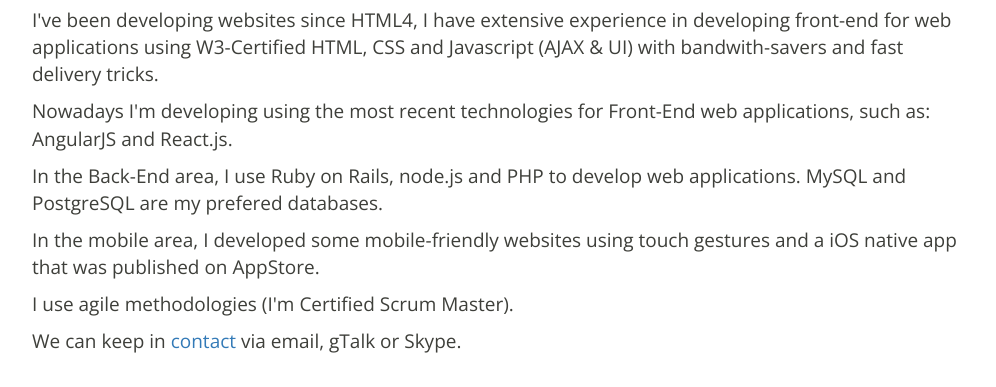
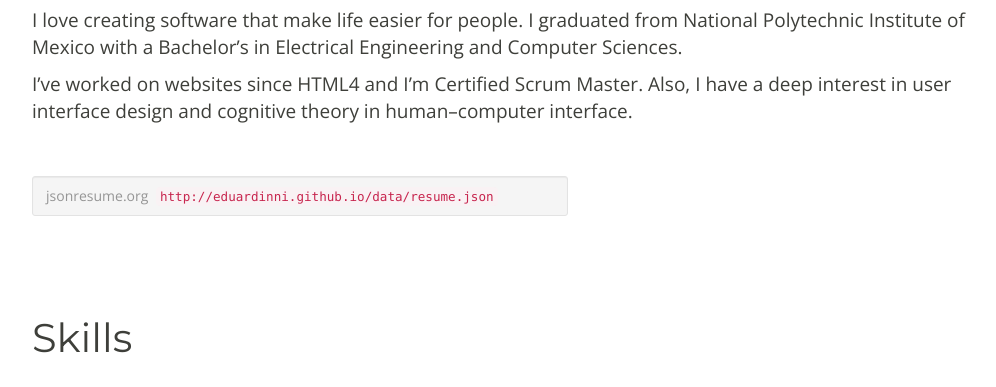
Before and after one commit to eduardinni/eduardinni.github.io, a plain HTML site: page index.html in a window 1280 px wide. Shown: the part 687-1074 px from the top of the page, without its empty margins (138-1134 px from the left). Drawn offline with nearby package versions, Linux system fonts and the light colour scheme.

Commit message:
updated resume

```diff
--- a/index.html
+++ b/index.html
@@ -90,22 +90,10 @@
         <div class="col-md-12">
           <h2 id="about" class="section-title">About me</h2>
           <p class="content">
-            I've been developing websites since HTML4, I have extensive experience in developing front-end for web applications using W3-Certified HTML, CSS and Javascript (AJAX & UI) with bandwith-savers and fast delivery tricks.
+            I love creating software that make life easier for people. I graduated from National Polytechnic Institute of Mexico with a Bachelor’s in Electrical Engineering and Computer Sciences.
           </p>
           <p class="content">
-            Nowadays I'm developing using the most recent technologies for Front-End web applications, such as: AngularJS and React.js.
-          </p>
-          <p class="content">
-            In the Back-End area, I use Ruby on Rails, node.js and PHP to develop web applications. MySQL and PostgreSQL are my prefered databases.
-          </p>
-          <p class="content">
-            In the mobile area, I developed some mobile-friendly websites using touch gestures and a iOS native app that was published on AppStore.
-          </p>
-          <p class="content">
-            I use agile methodologies (I'm Certified Scrum Master).
-          </p>
-          <p class="content">
-            We can keep in <a href="#contact">contact</a> via email, gTalk or Skype.
+            I’ve worked on websites since HTML4 and I’m Certified Scrum Master. Also, I have a deep interest in user interface design and cognitive theory in human–computer interface.
           </p>
         </div>
       </div>
@@ -131,7 +119,6 @@
               <span class="devicons devicons-responsive" data-toggle="tooltip" data-placement="top" title="Responsive Web Design"></span>
               <span class="devicons devicons-javascript" data-toggle="tooltip" data-placement="top" title="JavaScript"></span>
               <span class="devicons devicons-react" data-toggle="tooltip" data-placement="top" title="ReactJS"></span>
-              <span class="devicons devicons-angular" data-toggle="tooltip" data-placement="top" title="AngularJS"></span>
               <span class="devicons devicons-jquery" data-toggle="tooltip" data-placement="top" title="jQuery"></span>
               <span class="devicons devicons-coffeescript" data-toggle="tooltip" data-placement="top" title="CoffeeScript"></span>
               <span class="devicons devicons-less" data-toggle="tooltip" data-placement="top" title="LESS"></span>
```
